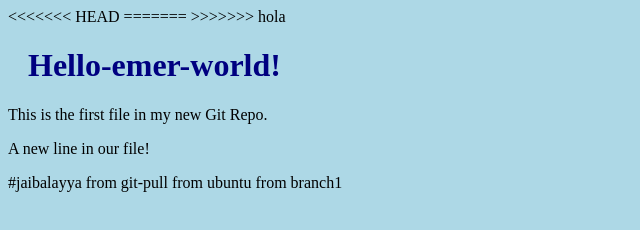
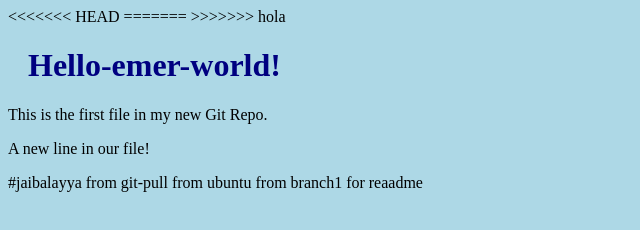
Before and after one commit to manoharmanu1405/hello-world, a plain HTML site: page index.html in a window 1280 px wide. Shown: the full height of the page, 0-640 px from the left. Drawn offline with Linux system fonts and the light colour scheme.

Commit message:
to readne

```diff
--- a/index.html
+++ b/index.html
@@ -19,3 +19,4 @@
 #jaibalayya from git-pull
 from ubuntu
 from branch1
+for reaadme
```
